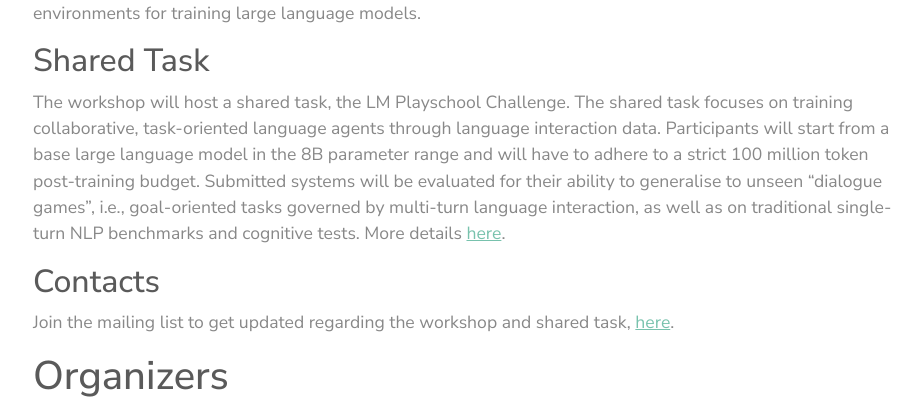
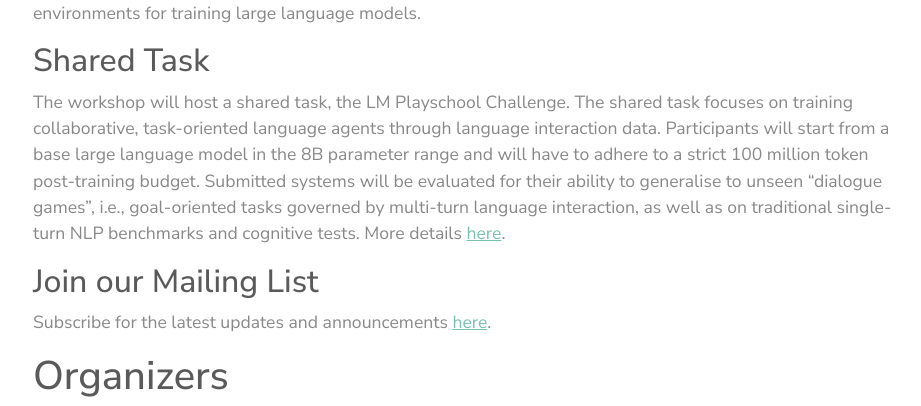
Before and after one commit to lm-playschool/lm-playschool.github.io, a Jekyll site: the page built from index.md, in a window 1280 px wide and 900 px high, scrolled down 900 px, cut to the strip 0-406 px from the top of the window. Shown: the whole strip, without its empty margins (169-1090 px from the left). Built offline with Jekyll 4.4.1, drawn with Linux system fonts in a browser that asks for light colours; our own code applies the rules of GitHub Pages for plain Markdown files.

Commit message:
Update contact section to join mailing list

```diff
--- a/index.md
+++ b/index.md
@@ -7,6 +7,6 @@ The workshop will host a shared task, the LM Playschool Challenge. The shared ta
 Participants will start from a base large language model in the 8B parameter range and will have to adhere to a strict 100 million token post-training budget.
 Submitted systems will be evaluated for their ability to generalise to unseen "dialogue games", i.e., goal-oriented tasks governed by multi-turn language interaction, as well as on traditional single-turn NLP benchmarks and cognitive tests. More details [here](https://lm-playschool.github.io/challenge).
 
-## Contacts
+## Join our Mailing List
 
-Join the mailing list to get updated regarding the workshop and shared task, [here](https://www.listserv.dfn.de/sympa/subscribe/llm-playschool-challenge).
+Subscribe for the latest updates and announcements [here](https://www.listserv.dfn.de/sympa/subscribe/llm-playschool-challenge).
```
